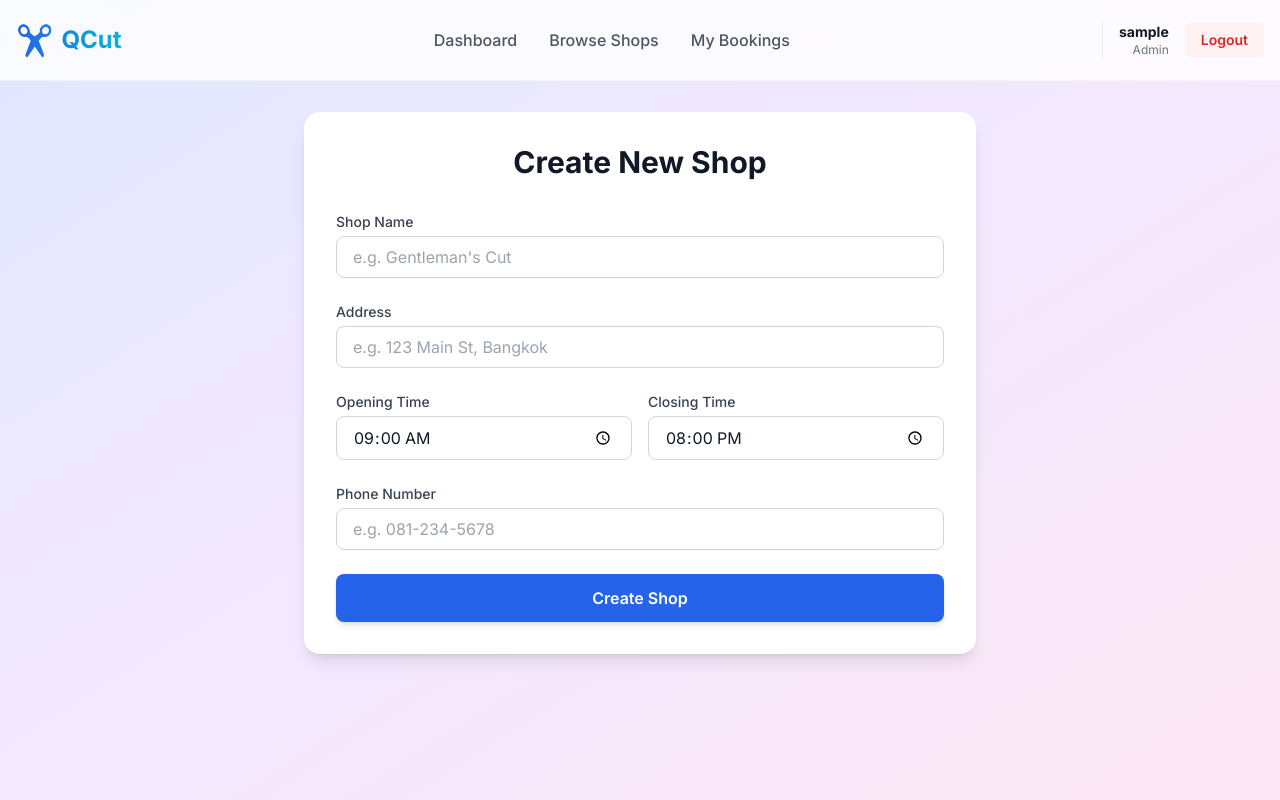
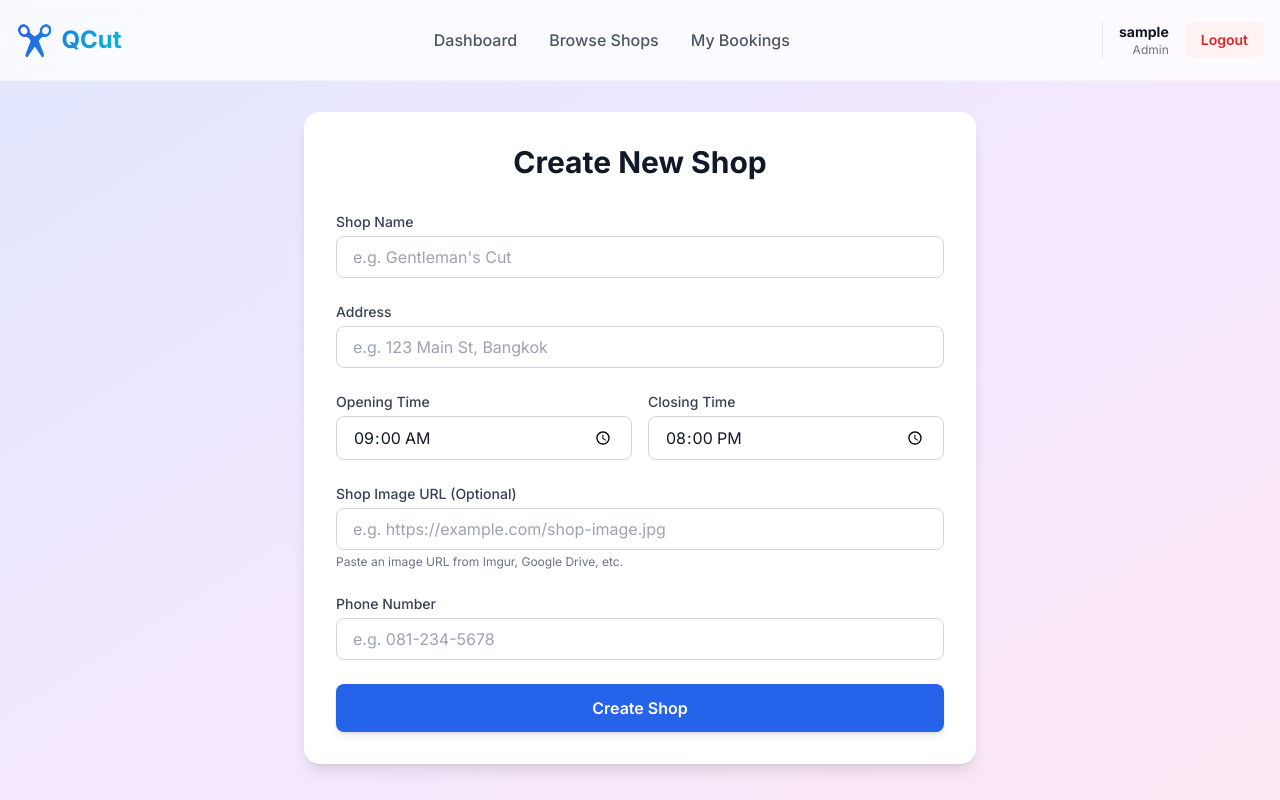
Before and after one commit to phithiphat/QCut, a React app in the folder frontend/: page /create-shop in a window 1280 px wide. Built offline with nearby package versions, Linux system fonts and the light colour scheme; no server answers; sample sign-in values are in the browser's storage; the HTML template or start-up script is replaced by a standard one.

Commit message:
Feature: Add shop image upload via URL

```diff
--- a/frontend/src/pages/CreateShop.tsx
+++ b/frontend/src/pages/CreateShop.tsx
@@ -10,6 +10,7 @@ const CreateShop: React.FC = () => {
     const [phoneNumber, setPhoneNumber] = useState('');
     const [openingTime, setOpeningTime] = useState('09:00');
     const [closingTime, setClosingTime] = useState('20:00');
+    const [imageUrl, setImageUrl] = useState('');
 
     const handleCreateShop = async (e: React.FormEvent) => {
         e.preventDefault();
@@ -20,6 +21,7 @@ const CreateShop: React.FC = () => {
                 phoneNumber,
                 openingTime,
                 closingTime,
+                imageUrl,
             };
             await ShopService.createShop(newShop);
             navigate('/dashboard');
@@ -79,6 +81,17 @@ const CreateShop: React.FC = () => {
                         </div>
                     </div>
                     <div>
+                        <label className="block text-sm font-medium text-gray-700 mb-1">Shop Image URL (Optional)</label>
+                        <input
+                            type="url"
+                            className="w-full px-4 py-2 border border-gray-300 rounded-lg focus:ring-2 focus:ring-blue-500 focus:border-blue-500 outline-none transition"
+                            value={imageUrl}
+                            onChange={(e) => setImageUrl(e.target.value)}
+                            placeholder="e.g. https://example.com/shop-image.jpg"
+                        />
+                        <p className="text-xs text-gray-500 mt-1">Paste an image URL from Imgur, Google Drive, etc.</p>
+                    </div>
+                    <div>
                         <label className="block text-sm font-medium text-gray-700 mb-1">Phone Number</label>
                         <input
                             type="tel"
--- a/frontend/src/pages/ShopList.tsx
+++ b/frontend/src/pages/ShopList.tsx
@@ -47,8 +47,12 @@ const ShopList: React.FC = () => {
                 <div className="grid grid-cols-1 md:grid-cols-2 lg:grid-cols-3 gap-8">
                     {shops.map((shop) => (
                         <div key={shop.id} className="bg-white rounded-2xl shadow-sm hover:shadow-xl transition-shadow duration-300 overflow-hidden border border-gray-100 flex flex-col">
-                            <div className="h-48 bg-gray-200 flex items-center justify-center">
-                                <span className="text-4xl">💈</span>
+                            <div className="h-48 bg-gradient-to-br from-gray-100 to-gray-200 flex items-center justify-center overflow-hidden">
+                                {shop.imageUrl ? (
+                                    <img src={shop.imageUrl} alt={shop.name} className="w-full h-full object-cover" />
+                                ) : (
+                                    <span className="text-6xl">💈</span>
+                                )}
                             </div>
                             <div className="p-6 flex-grow flex flex-col">
                                 <h3 className="text-xl font-bold text-gray-900 mb-2">{shop.name}</h3>
--- a/frontend/src/services/shop.service.ts
+++ b/frontend/src/services/shop.service.ts
@@ -7,6 +7,7 @@ export interface Shop {
     phoneNumber: string;
     openingTime: string;
     closingTime: string;
+    imageUrl?: string;
     owner?: any;
 }
 
```
Also changed, not shown: 2 other files (tests, documents, lock files or other folders).
